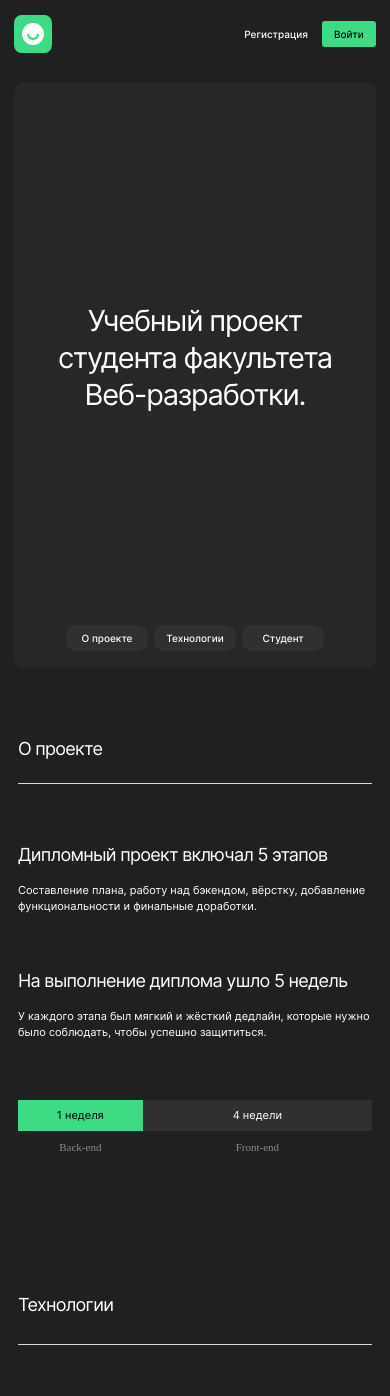
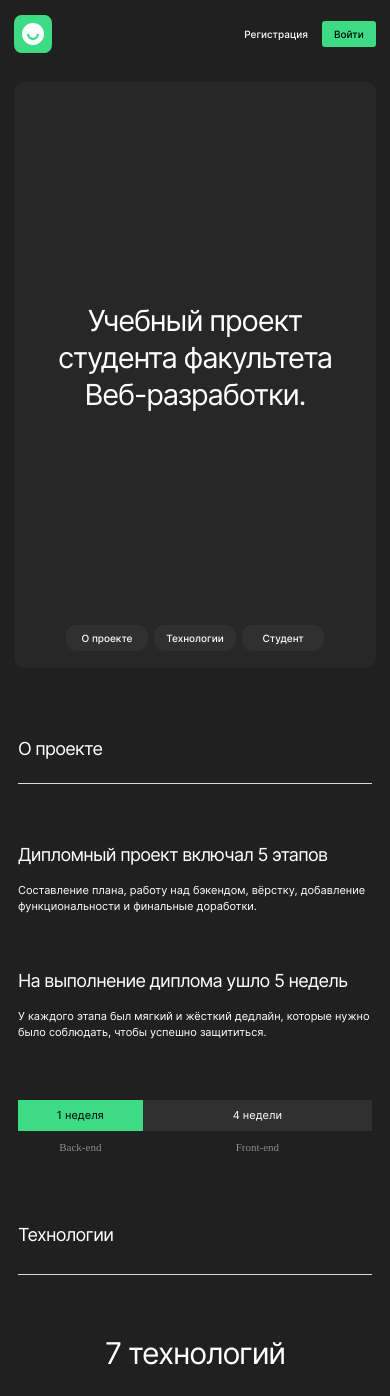
Before and after one commit to uladzimirfilipau/movies-explorer-frontend, a React (Create React App) app: page / in a window 390 px wide. Shown: the top 1396 px of the page. Built offline with nearby package versions, Linux system fonts and the light colour scheme.

Commit message:
refactor: About-project.css

```diff
--- a/src/components/AboutProject/AboutProject.css
+++ b/src/components/AboutProject/AboutProject.css
@@ -10,7 +10,7 @@
 
 @media screen and (max-width: 767px) {
   .about-project {
-    padding: 70px 18px;
+    padding: 70px 18px 0;
   }
 }
 
```
